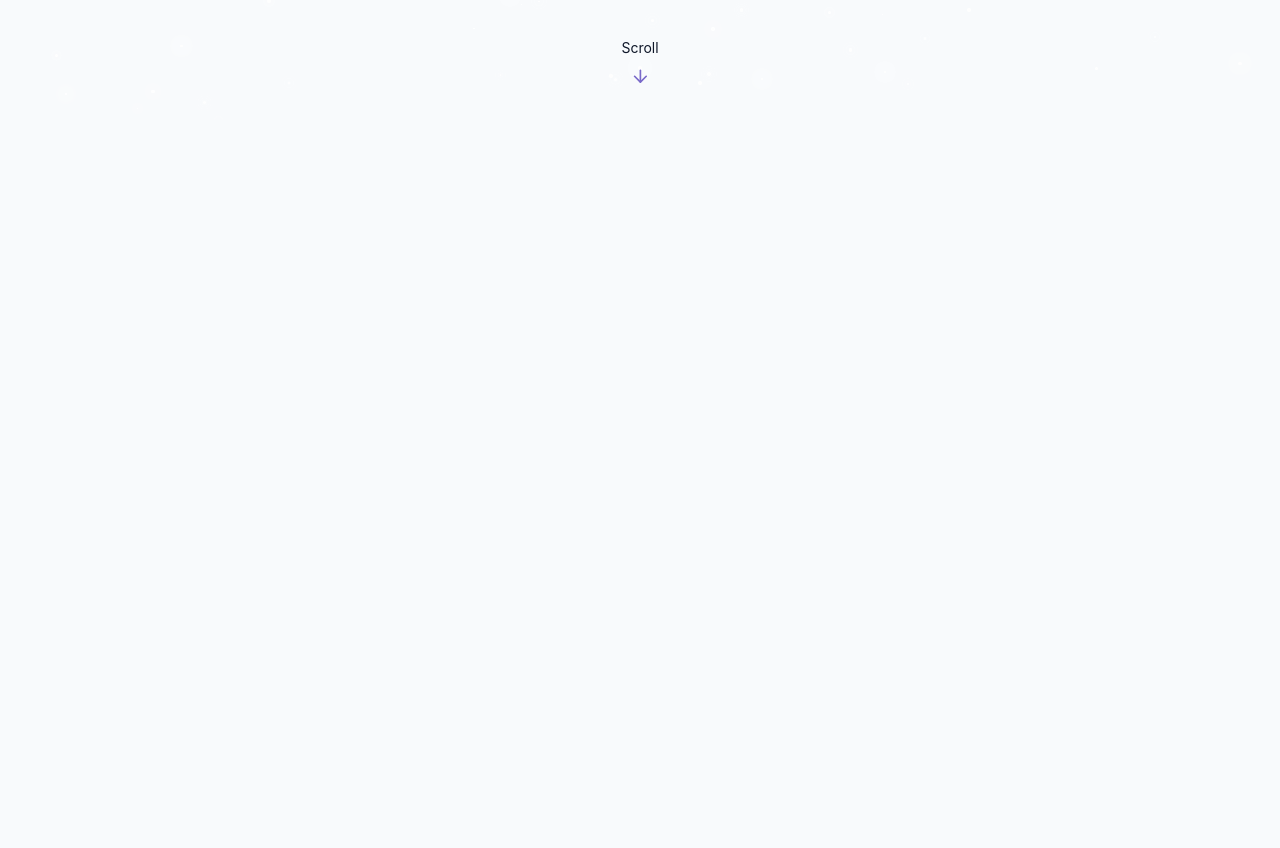
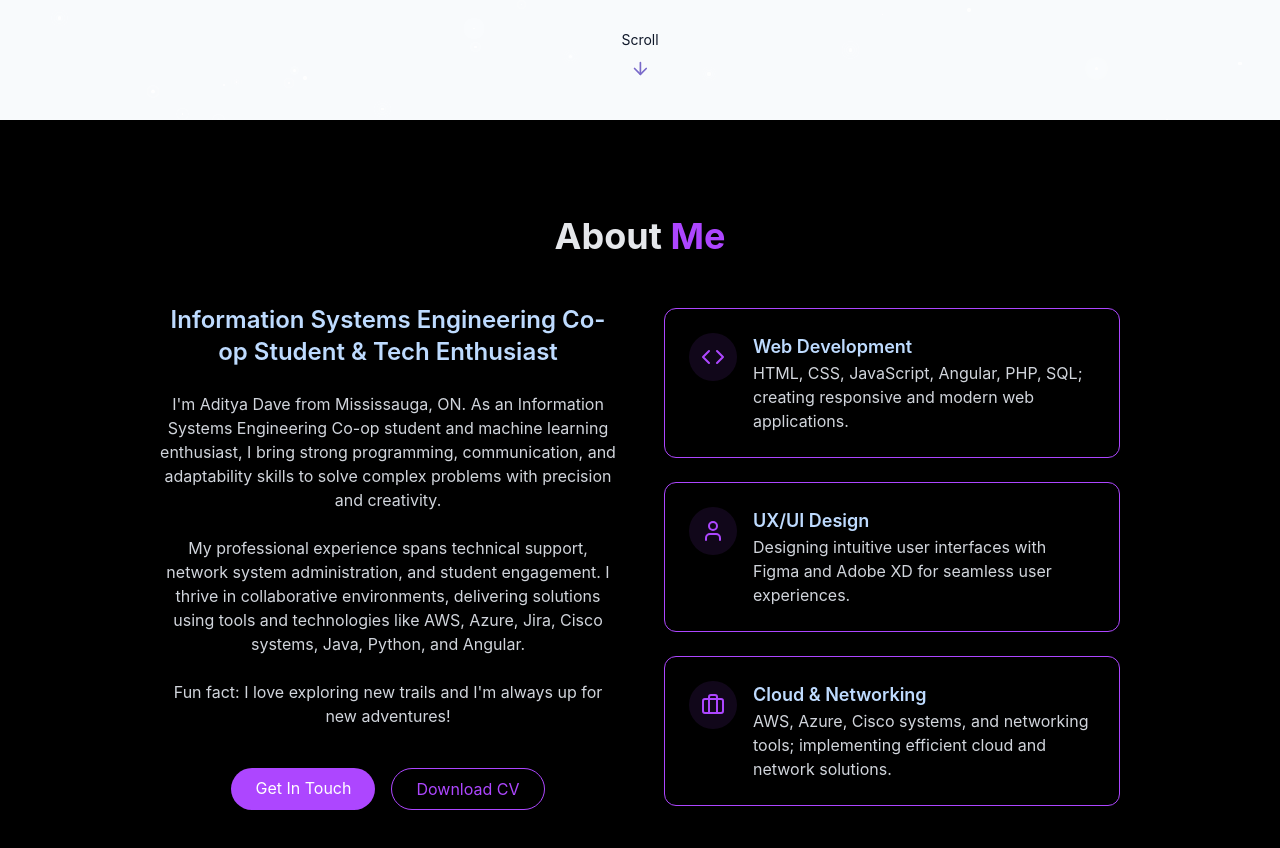
Before and after one commit to daveadi04/MyPortfolio, a React (Vite) app: page / in a window 1280 px wide. Shown: the part 680-1528 px from the top of the page. Before the commit the page ends 800 px from the top, so only its background shows below. Built offline with nearby package versions, Linux system fonts and the light colour scheme.

Commit message:
About with Download button working

```diff
--- /dev/null
+++ b/src/Components/AboutSection.jsx
@@ -0,0 +1,90 @@
+import { Briefcase, Code, User } from "lucide-react";
+
+export const AboutSection = () => {
+  return (
+    <section id="about" className="py-24 px-4 relative bg-black text-gray-200">
+      <div className="container mx-auto max-w-5xl">
+        {/* Heading */}
+        <h2 className="text-3xl md:text-4xl font-bold mb-12 text-center">
+          About <span className="text-purple-500">Me</span>
+        </h2>
+
+        {/* Grid Layout */}
+        <div className="grid grid-cols-1 md:grid-cols-2 gap-12 items-center">
+          {/* Text Content */}
+          <div className="space-y-6">
+            <h3 className="text-2xl font-semibold text-blue-200">
+              Information Systems Engineering Co-op Student & Tech Enthusiast
+            </h3>
+
+            <p className="text-gray-300">
+              I'm Aditya Dave from Mississauga, ON. As an Information Systems
+              Engineering Co-op student and machine learning enthusiast, I bring
+              strong programming, communication, and adaptability skills to solve
+              complex problems with precision and creativity.
+            </p>
+
+            <p className="text-gray-300">
+              My professional experience spans technical support, network system
+              administration, and student engagement. I thrive in collaborative
+              environments, delivering solutions using tools and technologies like
+              AWS, Azure, Jira, Cisco systems, Java, Python, and Angular.
+            </p>
+
+            <p className="text-gray-300">
+              Fun fact: I love exploring new trails and I'm always up for new adventures!
+            </p>
+
+            {/* Buttons */}
+            <div className="flex flex-col sm:flex-row gap-4 pt-4 justify-center">
+              <a
+                href="#contact"
+                className="px-6 py-2 rounded-full bg-purple-500 text-white hover:bg-purple-600 transition-colors duration-300"
+              >
+                Get In Touch
+              </a>
+
+              <a
+                href="../../public/Aditya_Dave_Resume.docx" download
+                className="px-6 py-2 rounded-full border border-purple-500 text-purple-500 hover:bg-purple-500/10 transition-colors duration-300"
+              >
+                Download CV
+              </a>
+            </div>
+          </div>
+
+          {/* Skills Cards */}
+          <div className="grid grid-cols-1 gap-6">
+            {[
+              {
+                icon: <Code className="h-6 w-6 text-purple-500" />,
+                title: "Web Development",
+                desc: "HTML, CSS, JavaScript, Angular, PHP, SQL; creating responsive and modern web applications.",
+              },
+              {
+                icon: <User className="h-6 w-6 text-purple-500" />,
+                title: "UX/UI Design",
+                desc: "Designing intuitive user interfaces with Figma and Adobe XD for seamless user experiences.",
+              },
+              {
+                icon: <Briefcase className="h-6 w-6 text-purple-500" />,
+                title: "Cloud & Networking",
+                desc: "AWS, Azure, Cisco systems, and networking tools; implementing efficient cloud and network solutions.",
+              },
+            ].map((skill, idx) => (
+              <div key={idx} className="p-6 rounded-xl border border-purple-500 hover:shadow-lg transition-shadow duration-300 bg-black/30 backdrop-blur-sm">
+                <div className="flex items-start gap-4">
+                  <div className="p-3 rounded-full bg-purple-500/10">{skill.icon}</div>
+                  <div className="text-left">
+                    <h4 className="font-semibold text-lg text-blue-200">{skill.title}</h4>
+                    <p className="text-gray-300">{skill.desc}</p>
+                  </div>
+                </div>
+              </div>
+            ))}
+          </div>
+        </div>
+      </div>
+    </section>
+  );
+};
--- a/src/Components/HeroSection.jsx
+++ b/src/Components/HeroSection.jsx
@@ -20,7 +20,7 @@ export const HeroSection = () => {
             </span>
           </h1>
 
-          <p className="text-lg md:text-xl text-muted-foreground max-w-2xl mx-auto opacity-0 animate-fade-in-delay-3 text-lg text-blue-200">
+          <p className="text-lg md:text-xl text-muted-foreground max-w-2xl mx-auto opacity-0 animate-fade-in-delay-3 ">
   I'm an Information Systems Engineering student, blending <strong>web development</strong>, <strong>cloud computing</strong>, and <strong>AI/ML</strong> to craft smart, interactive solutions.
   From building dynamic interfaces in Angular and Java to deploying AI-powered projects on AWS, I thrive at turning complex challenges into seamless user experiences.
   Recent achievements include <strong>AWS AI Practitioner</strong> and <strong>Google Analytics</strong> certifications, reflecting my commitment to innovation and continuous learning.
--- a/src/Components/StarBackgroung.jsx
+++ b/src/Components/StarBackgroung.jsx
@@ -26,7 +26,7 @@ return () => window.removeEventListener("resize", handleResize);
     const generateStars =() => {
         const numberOfStars =
         Math.floor(
-            (window.innerWidth * window.innerHeight) / 5000
+            (window.innerWidth * window.innerHeight) / 8000
     );
 
         const newStars = [];
--- a/src/pages/Home.jsx
+++ b/src/pages/Home.jsx
@@ -1,4 +1,4 @@
-
+import { AboutSection } from "../Components/AboutSection";
 import { ThemeToggle } from "../Components/ThemeToggle";
 import { StarBackground } from "@/Components/StarBackgroung";
 import { NavBar } from "../Components/NavBar";
@@ -18,6 +18,7 @@ export const Home = () => {
 
       <main>
     <HeroSection />
+    <AboutSection />
 
       </main>
 
```
Also changed, not shown: src/Components/Skills.jsx (added), 2 other files (tests, documents, lock files or other folders).
